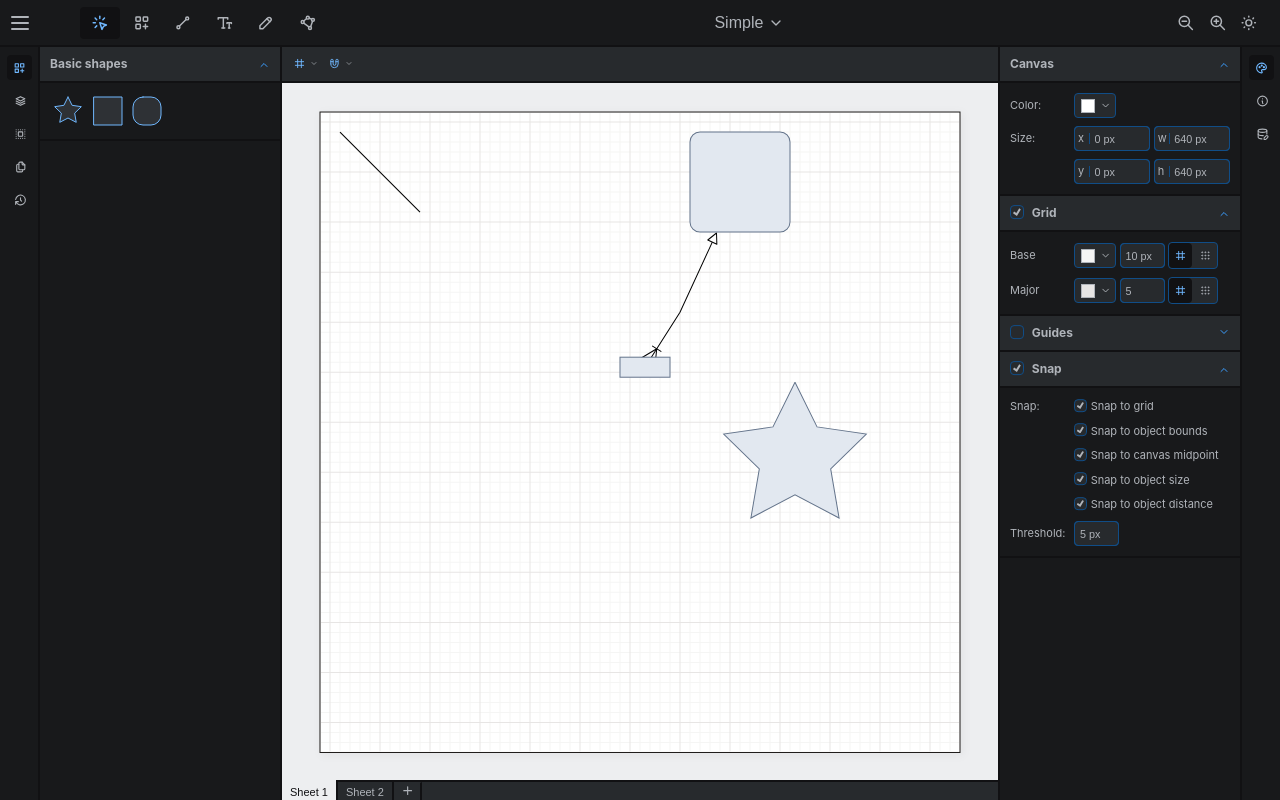
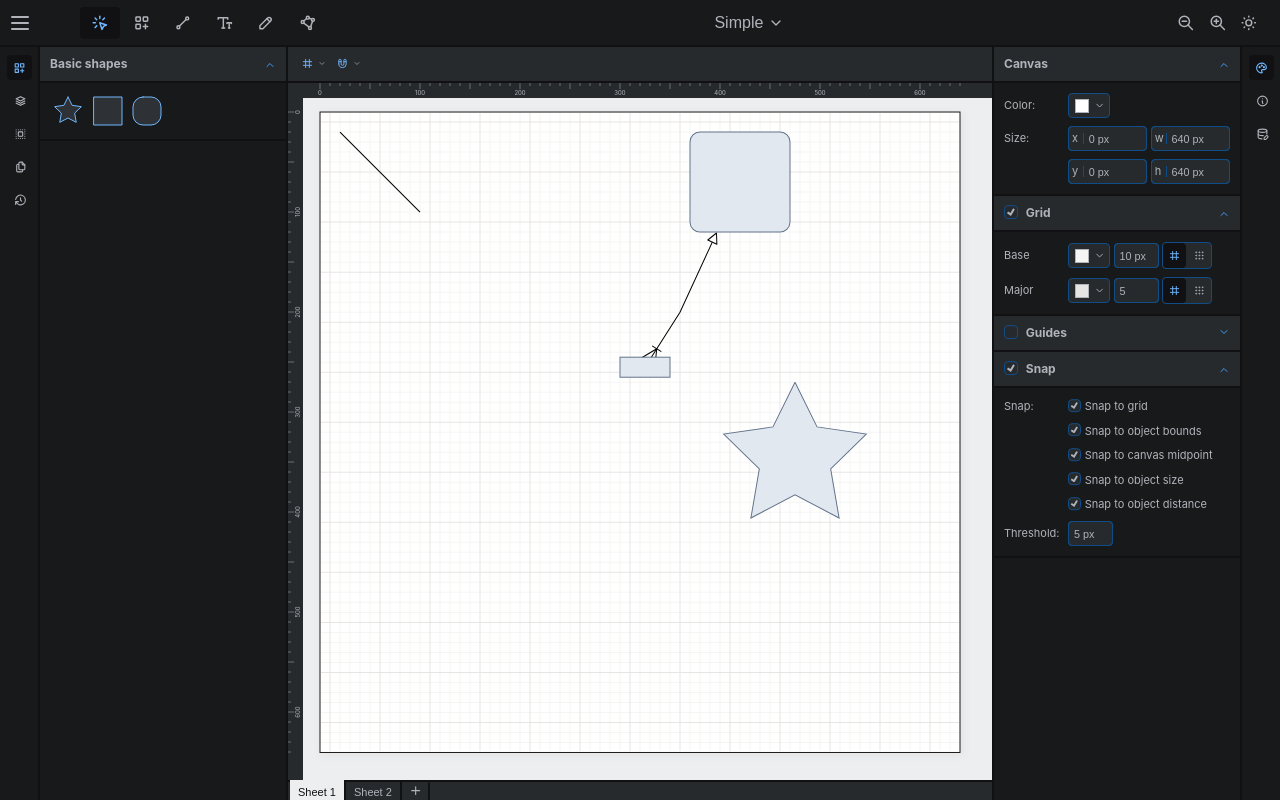
Before and after one commit to kkckkc/diagram-craft, a React (Vite) app: page / in a window 1280 px wide. Built offline with nearby package versions, Linux system fonts and the light colour scheme.

Commit message:
Ruler: initial version

```diff
--- a/src/App.css
+++ b/src/App.css
@@ -17,6 +17,7 @@
   --primary-fg: var(--slate-11);
   --secondary-bg: var(--slate-3);
   --secondary-fg: var(--slate-11);
+  --tertiary-fg: var(--slate-9);
   --canvas-fg: var(--slate-12);
   --canvas-bg: var(--slate-1);
   --error-fg: var(--red-9);
@@ -27,6 +28,7 @@
   --primary-fg: var(--slate-11);
   --secondary-bg: var(--slate-4);
   --secondary-fg: var(--slate-11);
+  --tertiary-fg: var(--slate-9);
   --canvas-fg: var(--slate-1);
   --canvas-bg: var(--slate-12);
   --error-fg: var(--red-9);
@@ -111,6 +113,7 @@ input::-webkit-input-placeholder {
   grid-template-rows: 37.5px 1fr 20px;
   grid-template-columns: 40px 5fr 40px;
 }
+
 
 #menu {
   display: flex;
@@ -221,7 +224,7 @@ input::-webkit-input-placeholder {
   left: 40px;
   top: 0;
   bottom: 0;
-  width: 15rem;
+  width: calc(15.5rem - 2px);
   z-index: 10;
   display: none;
 }
@@ -242,7 +245,7 @@ input::-webkit-input-placeholder {
   right: 40px;
   top: 0;
   bottom: 0;
-  width: 15rem;
+  width: calc(15.5rem - 2px);
   z-index: 10;
   display: none;
 }
@@ -256,6 +259,57 @@ input::-webkit-input-placeholder {
     inset: 0;
     height: 100%;
     width: 100%;
+  }
+}
+
+
+#ruler-h {
+  height: 15px;
+  position: absolute;
+  top: 0;
+  left: 0;
+  right: 0px;
+
+}
+
+#ruler-v {
+  width: 15px;
+  position: absolute;
+  top: 0px;
+  left: 0px;
+  bottom: 0;
+  z-index: 100;
+  &:after {
+    content: '';
+    position: absolute;
+    background-color: var(--secondary-bg);
+    left: 0;
+    top: 0;
+    width: 15px;
+    height: 15px;
+  }
+}
+
+.cmp-ruler {
+  background-color: var(--secondary-bg);
+  z-index: 1;
+  & > svg {
+    position: absolute;
+    inset: 0;
+    width: 100%;
+    height: 100%;
+
+    image-rendering: -moz-crisp-edges;
+    image-rendering: -webkit-crisp-edges;
+    image-rendering: pixelated;
+    image-rendering: crisp-edges;
+
+    .svg-lbl {
+      fill: var(--secondary-fg);
+      font-size: 6px;
+      text-anchor: middle;
+      dominant-baseline: mathematical;
+    }
   }
 }
 
--- a/src/App.tsx
+++ b/src/App.tsx
@@ -54,6 +54,7 @@ import { DiagramNode } from './model-viewer/diagramNode.ts';
 import { DocumentTabs } from './react-app/components/DocumentTabs.tsx';
 import { UserState } from './react-app/UserState.ts';
 import { HistoryToolWindow } from './react-app/HistoryToolWindow.tsx';
+import { Ruler } from './react-app/Ruler.tsx';
 
 const factory = (d: SerializedDiagram, elements: (DiagramNode | DiagramEdge)[]) => {
   return new EditableDiagram(d.id, d.name, elements, defaultNodeRegistry(), defaultEdgeRegistry());
@@ -207,6 +208,13 @@ const App = () => {
             </SideBar>
 
             <div id="canvas-area" className={'light-theme'}>
+              <div id={'ruler-h'} className={'cmp-ruler'}>
+                <Ruler orientation={'horizontal'} diagram={$d} />
+              </div>
+              <div id={'ruler-v'} className={'cmp-ruler'}>
+                <Ruler orientation={'vertical'} diagram={$d} />
+              </div>
+
               <ContextMenu.Root>
                 <ContextMenu.Trigger asChild={true}>
                   <EditableCanvas
--- /dev/null
+++ b/src/react-app/Ruler.tsx
@@ -0,0 +1,102 @@
+import { EditableDiagram } from '../model-editor/editable-diagram.ts';
+import { useEventListener } from './hooks/useEventListener.ts';
+import { useRedraw } from '../react-canvas-viewer/useRedraw.tsx';
+import { useRef } from 'react';
+
+type Tick = {
+  coord: number;
+  label: string;
+};
+
+export const Ruler = (props: Props) => {
+  const redraw = useRedraw();
+  const viewbox = props.diagram.viewBox;
+  const svgRef = useRef<SVGSVGElement>(null);
+
+  useEventListener('viewbox', redraw, props.diagram.viewBox);
+  useEventListener('canvaschanged', redraw, props.diagram);
+
+  const ticks: Tick[] = [];
+
+  if (props.orientation === 'horizontal') {
+    for (
+      let x = props.diagram.canvas.pos.x;
+      x <= props.diagram.canvas.pos.x + props.diagram.canvas.size.w;
+      x += 10
+    ) {
+      ticks.push({
+        coord: viewbox.toScreenPoint({ x, y: 0 }).x,
+        label: x.toString()
+      });
+    }
+
+    return (
+      <svg preserveAspectRatio={'none'} ref={svgRef}>
+        {ticks.map((tick, idx) => (
+          <line
+            key={tick.label}
+            x1={tick.coord}
+            y1={-1}
+            x2={tick.coord}
+            y2={idx % 5 === 0 ? 6 : 3}
+            style={{ stroke: 'var(--tertiary-fg)' }}
+            strokeWidth="1"
+          />
+        ))}
+
+        {ticks
+          .filter((_, idx) => idx % 10 === 0)
+          .map(tick => (
+            <text className={'svg-lbl'} x={tick.coord} y={9}>
+              {tick.label}
+            </text>
+          ))}
+      </svg>
+    );
+  } else {
+    for (
+      let y = props.diagram.canvas.pos.y;
+      y <= props.diagram.canvas.pos.y + props.diagram.canvas.size.h;
+      y += 10
+    ) {
+      ticks.push({
+        coord: viewbox.toScreenPoint({ x: 0, y }).y,
+        label: y.toString()
+      });
+    }
+
+    return (
+      <svg preserveAspectRatio={'none'} ref={svgRef}>
+        {ticks.map((tick, idx) => (
+          <line
+            key={tick.label}
+            x1={-1}
+            y1={tick.coord}
+            x2={idx % 5 === 0 ? 6 : 3}
+            y2={tick.coord}
+            style={{ stroke: 'var(--tertiary-fg)' }}
+            strokeWidth="1"
+          />
+        ))}
+
+        {ticks
+          .filter((_, idx) => idx % 10 === 0)
+          .map(tick => (
+            <text
+              className={'svg-lbl'}
+              x={9}
+              y={tick.coord}
+              transform={`rotate(-90,9,${tick.coord})`}
+            >
+              {tick.label}
+            </text>
+          ))}
+      </svg>
+    );
+  }
+};
+
+type Props = {
+  diagram: EditableDiagram;
+  orientation: 'horizontal' | 'vertical';
+};
--- a/src/react-app/SideBar.tsx
+++ b/src/react-app/SideBar.tsx
@@ -5,22 +5,28 @@ export const SideBar = (props: Props) => {
   const [selected, setSelected] = useState(props.defaultSelected ?? -1);
 
   // TODO: Can we do this with CSS?
+  //       potentially setting a variable
+  const d = '15.5rem';
   useEffect(() => {
     if (props.side === 'left') {
       if (selected === -1) {
         document.getElementById(`toolbar`)!.style.marginLeft = '0';
         document.getElementById(`tabs`)!.style.marginLeft = '0';
+        document.getElementById(`ruler-v`)!.style.marginLeft = '0';
       } else {
-        document.getElementById(`toolbar`)!.style.marginLeft = '15rem';
-        document.getElementById(`tabs`)!.style.marginLeft = '15rem';
+        document.getElementById(`toolbar`)!.style.marginLeft = d;
+        document.getElementById(`tabs`)!.style.marginLeft = d;
+        document.getElementById(`ruler-v`)!.style.marginLeft = d;
       }
     } else {
       if (selected === -1) {
         document.getElementById(`toolbar`)!.style.marginRight = '0';
         document.getElementById(`tabs`)!.style.marginRight = '0';
+        document.getElementById(`ruler-v`)!.style.marginRight = '0';
       } else {
-        document.getElementById(`toolbar`)!.style.marginRight = '15rem';
-        document.getElementById(`tabs`)!.style.marginRight = '15rem';
+        document.getElementById(`toolbar`)!.style.marginRight = d;
+        document.getElementById(`tabs`)!.style.marginRight = d;
+        document.getElementById(`ruler-v`)!.style.marginRight = d;
       }
     }
   }, [selected]);
```
